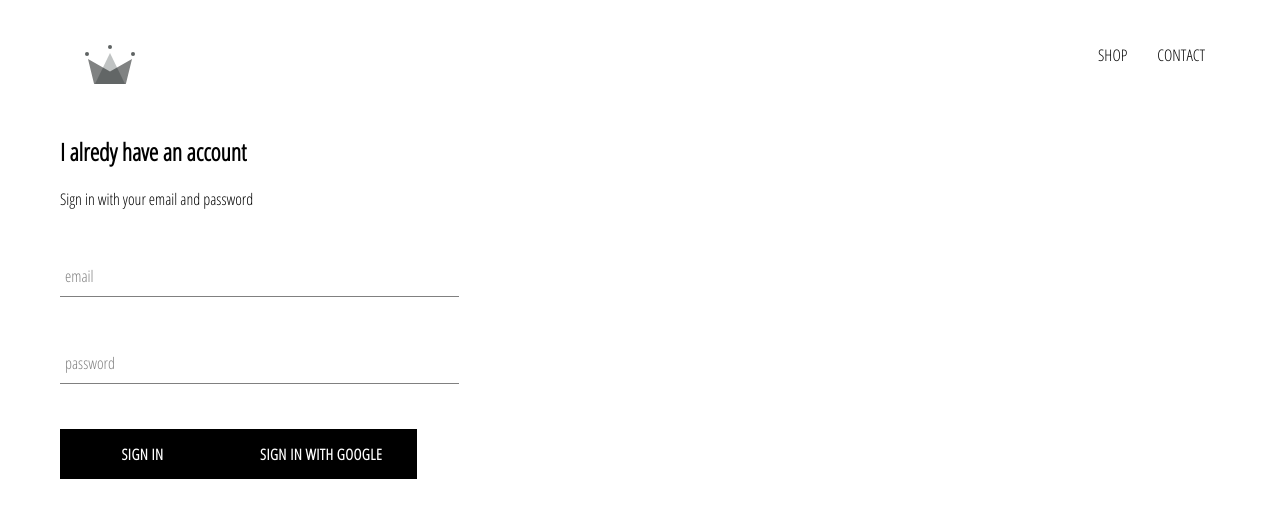
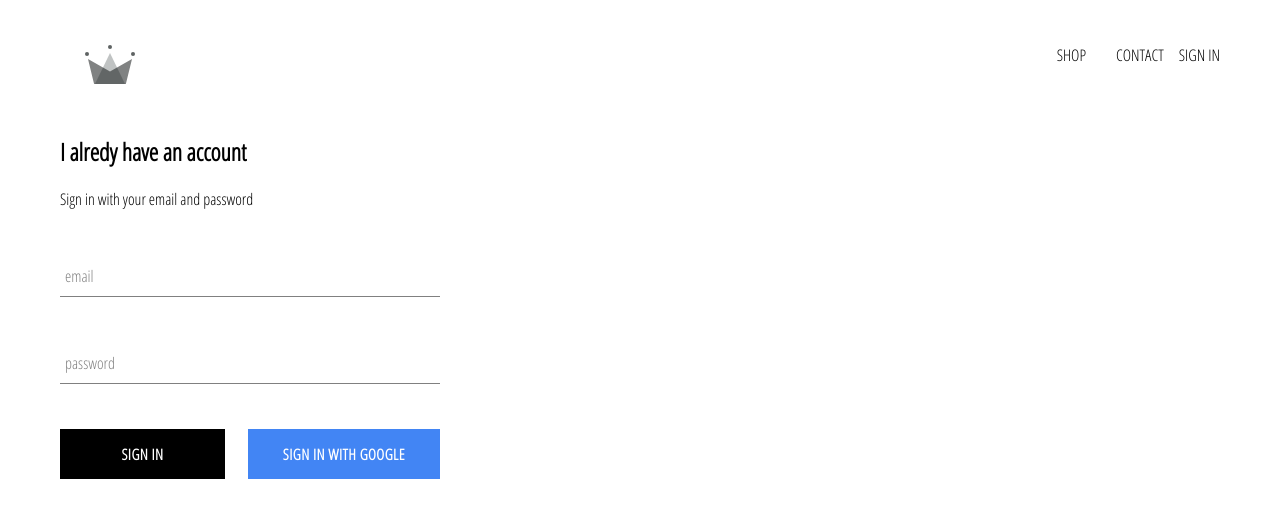
Before and after one commit to AbramFernandoH/crwn-clothing, a React (Create React App) app: page /signin in a window 1280 px wide. Shown: the top 518 px of the page. Built offline with nearby package versions, Linux system fonts and the light colour scheme; no server answers.

Commit message:
add sign out and style sign in page

```diff
--- a/src/App.css
+++ b/src/App.css
@@ -7,3 +7,7 @@ a {
     text-decoration: none;
     color: black;
 }
+
+* {
+    box-sizing: border-box;
+}
--- a/src/components/custom-button/custom-button.component.jsx
+++ b/src/components/custom-button/custom-button.component.jsx
@@ -1,9 +1,9 @@
 import React from 'react'
 import './custom-button.styles.scss'
 
-const CustomButton = ({ children, ...otherProps }) => {
+const CustomButton = ({ children, isGoogleSignIn, ...otherProps }) => {
   return (
-    <button className='custom-button' {...otherProps}>
+    <button className={`${isGoogleSignIn && "google-sign-in"} custom-button`} {...otherProps}>
       {children}
     </button>
   );
--- a/src/components/custom-button/custom-button.styles.scss
+++ b/src/components/custom-button/custom-button.styles.scss
@@ -19,4 +19,14 @@
     color: black;
     border: 1px solid black;
   }
+
+  &.google-sign-in {
+    background-color: #4285f4;
+    color: #fff;
+
+    &:hover {
+      background-color: #357ae8;
+      border: none;
+    }
+  }
 }
--- a/src/components/header/header.component.jsx
+++ b/src/components/header/header.component.jsx
@@ -1,9 +1,10 @@
 import React from 'react'
 import { Link } from 'react-router-dom'
 import { ReactComponent as Logo } from '../../assets/crown.svg'
+import { auth } from '../../firebase/firebase.utils'
 import './header.styles.scss'
 
-const Header = () => {
+const Header = ({ currentUser }) => {
   return (
     <div className='header'>
       <Link to="/" className='logo-container'>
@@ -16,6 +17,13 @@ const Header = () => {
         <Link className="option" to="/shop">
           CONTACT
         </Link>
+        {
+          currentUser ?
+          // sign out from firebase
+          <div className="option" onClick={() => auth.signOut()}>SIGN OUT</div>
+          :
+          <Link to="/signin">SIGN IN</Link>
+        }
       </div>
     </div>
   );
--- a/src/components/header/header.styles.scss
+++ b/src/components/header/header.styles.scss
@@ -20,6 +20,7 @@
 
     .option {
       padding: 10px 15px;
+      cursor: pointer;
     }
   }
 }
--- a/src/components/sign-in/sign-in.component.jsx
+++ b/src/components/sign-in/sign-in.component.jsx
@@ -26,8 +26,11 @@ const SignIn = () => {
       <form onSubmit={handleSubmit}>
         <FormInput type="email" name="email" value={data.email} onChange={handleChange} required label="email" />
         <FormInput type="password" name="password" value={data.password} onChange={handleChange} required label="password" />
-        <CustomButton type="submit">Sign In</CustomButton>
-        <CustomButton type="button" onClick={signInWithGoogle}>Sign in with Google</CustomButton>
+        <div className="buttons">
+          <CustomButton type="submit">Sign In</CustomButton>
+          {/* we can just pass the props like isGoogleSignIn without any value it is equal to isGoogleSignIn={true} */}
+          <CustomButton type="button" onClick={signInWithGoogle} isGoogleSignIn>Sign in with Google</CustomButton>
+        </div>
       </form>
     </div>
   );
--- a/src/components/sign-in/sign-in.styles.scss
+++ b/src/components/sign-in/sign-in.styles.scss
@@ -1,9 +1,14 @@
 .sign-in {
-  width: 30vw;
+  width: 380px;
   display: flex;
   flex-direction: column;
 
   .title {
     margin: 10px 0;
   }
+
+  .buttons {
+    display: flex;
+    justify-content: space-between;
+  }
 }
```
